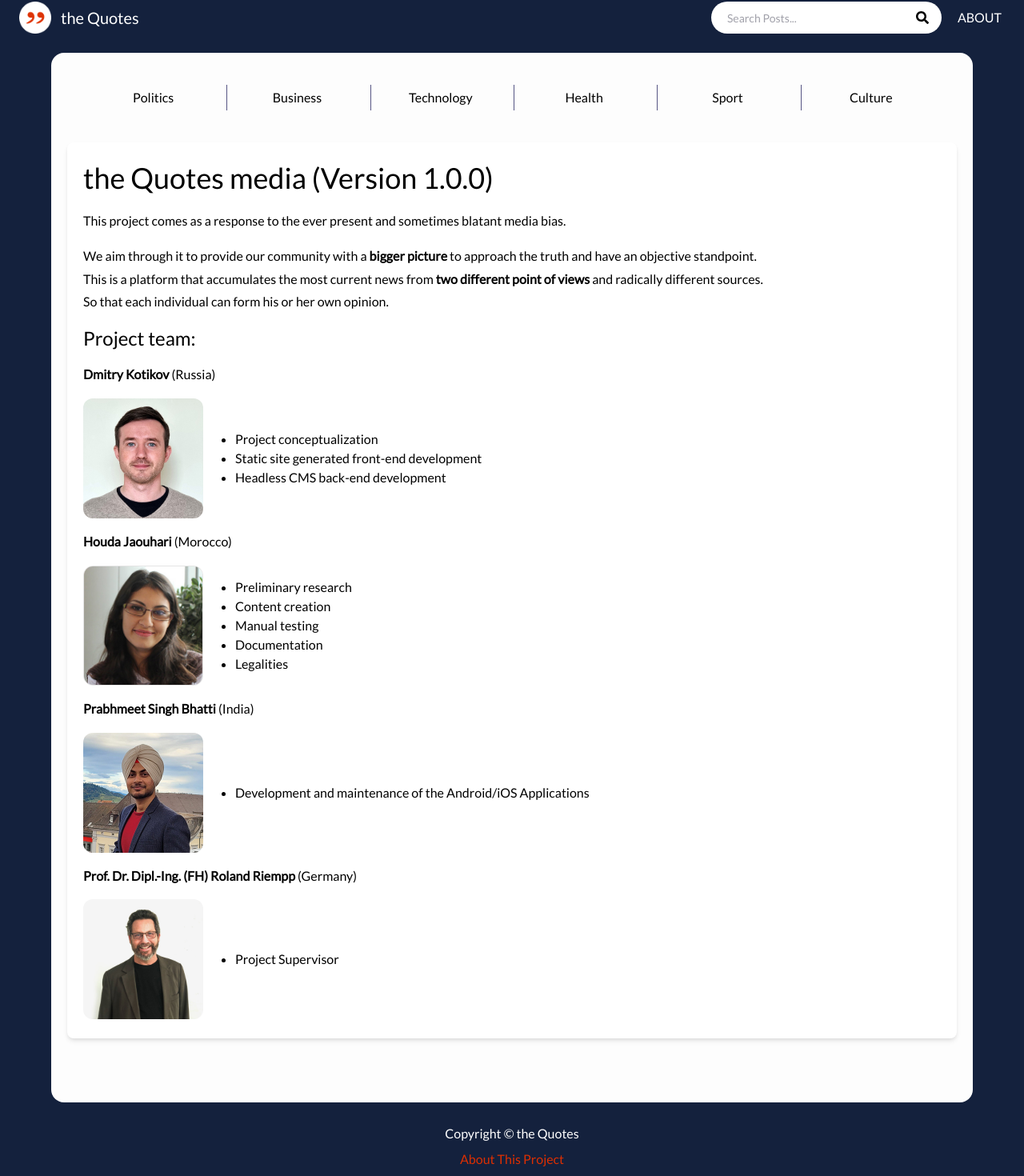
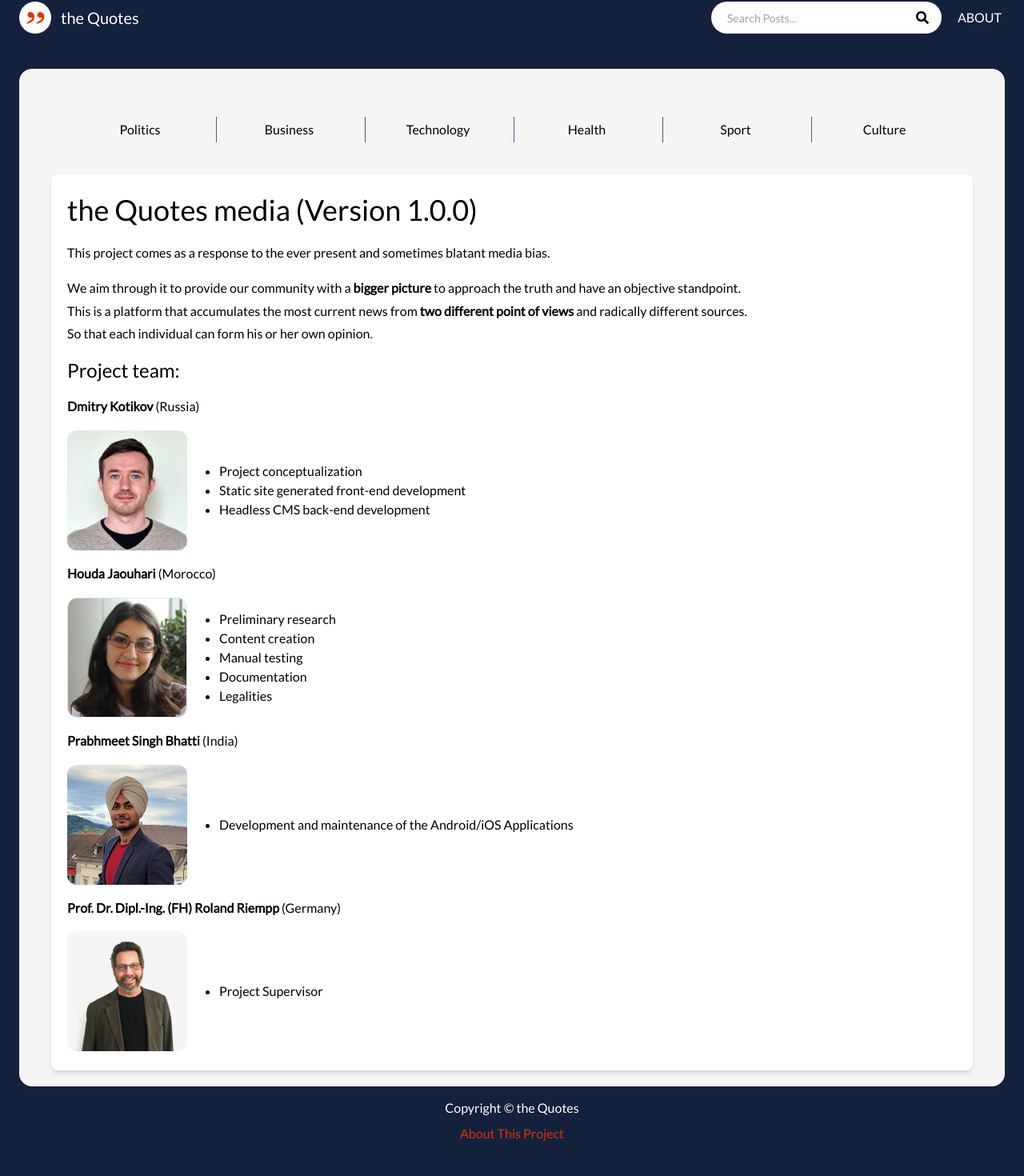
Before and after one commit to mielenyvin/thequotes_dark, a Next.js app: page /about in a window 1280 px wide. Shown: the part 22-1492 px from the top of the page at 80% size. After the commit the page ends 1471 px from the top, so only its background shows below. Built offline with nearby package versions, Linux system fonts and the light colour scheme.

Commit message:
design updates

```diff
--- a/components/Layout.js
+++ b/components/Layout.js
@@ -1,8 +1,9 @@
+
 import Head from 'next/head'
 import {useRouter} from 'next/router'
 import Header from './Header'
 import Footer from './Footer'
-//import Showcase from './Showcase'
+// import Showcase from './Showcase'
 import CategoryList from '@/components/CategoryList'
 
 export default function Layout({title, keywords, desciprtion, children, categories}) {
@@ -24,7 +25,10 @@ export default function Layout({title, keywords, desciprtion, children, categori
 
             <Header />
 
-<div className='mb-auto mx-0 md:mx-5  lg:mx-16 xl:mx-16  2xl:mx-52 mt-0 pt-0 pb-20 md:rounded-2xl bg-qveryverylitegray'>
+
+<div className='pb-0 sm:pb-5'></div>
+<div className='sm:mx-6 sm:h-(screen-12)  mb-auto'>
+<div className='bg-qlitegray sm:rounded-2xl container mx-auto flex flex-wrap p-5 flex-col '>
 <main className='mb-auto container mx-auto px-5'>
 <div className='my-10'>
 <CategoryList categories={categories} />
@@ -35,9 +39,15 @@ export default function Layout({title, keywords, desciprtion, children, categori
 </main>
 
 </div>
+</div>
 
-<div className='py-5'>
-<Footer />
+
+
+
+
+
+<div className='pt-2 pb-5'>
+ <Footer />
 </div>
 </div>
     )
```
